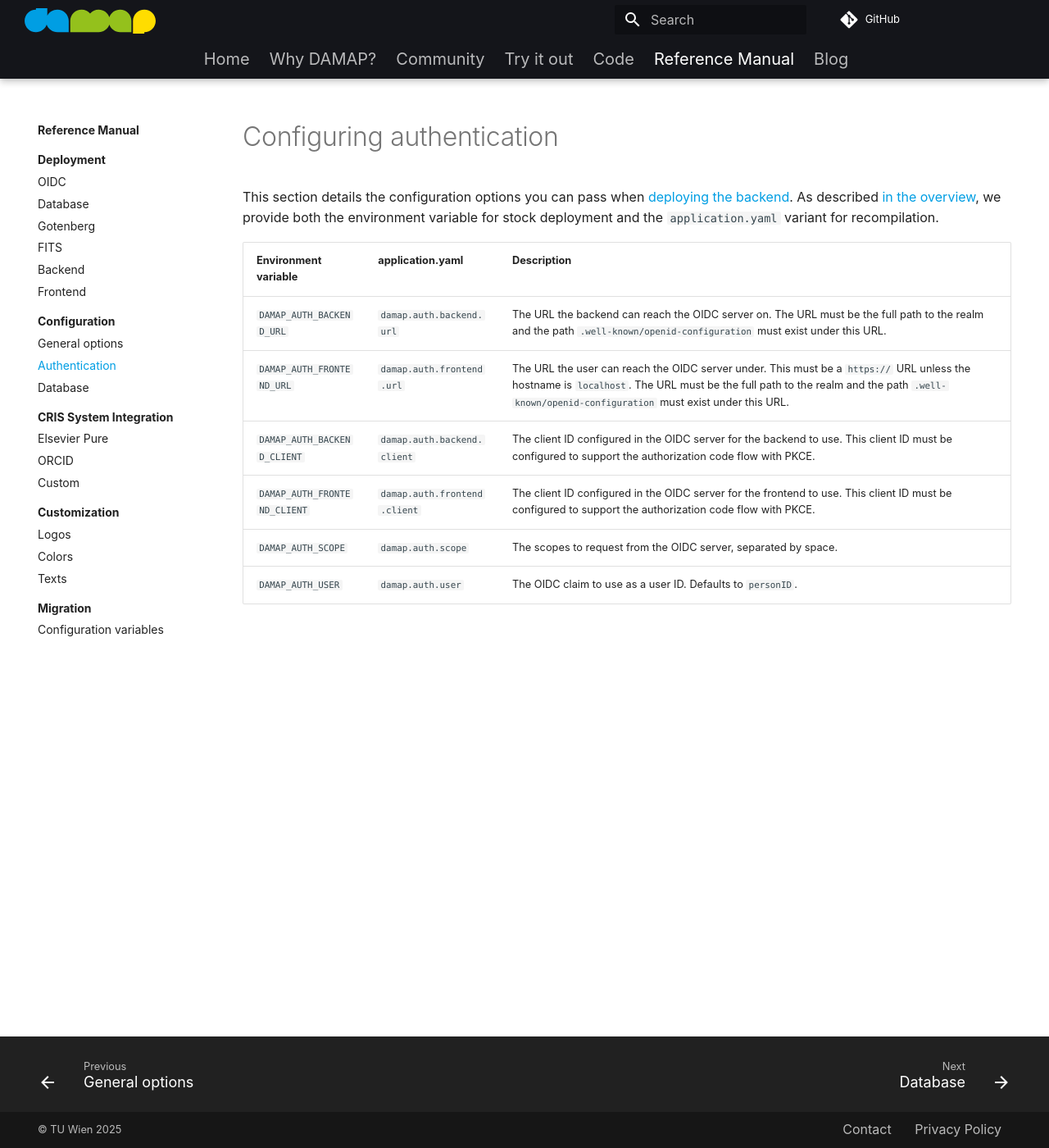
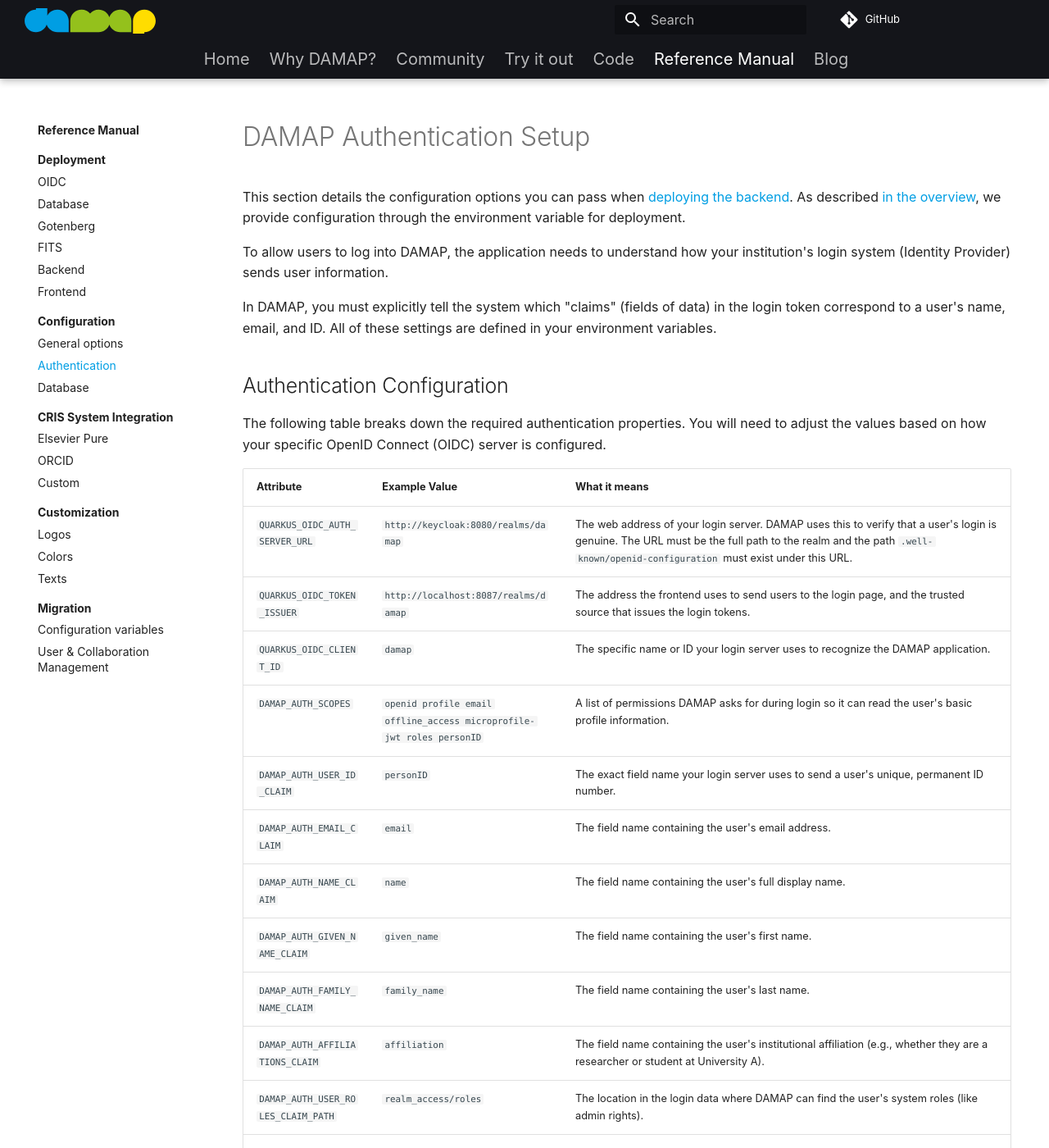
Before and after one commit to damap-org/damap-website, an MkDocs documentation site: the page built from docs/manual/configuration/authentication.md, in a window 1280 px wide and 1400 px high. Shown: the whole window at 82% size. Built offline with MkDocs 1.6.1 and Material for MkDocs 9.7.7, drawn with Linux system fonts in a browser that asks for light colours; plug-ins that fetch from the network failed and are left out; some of the changed text lies outside the part shown.

Commit message:
Update docs to reflect changes to auth system in version 5.0.0 and collaboration/user management

```diff
--- a/docs/manual/configuration/authentication.md
+++ b/docs/manual/configuration/authentication.md
@@ -1,18 +1,32 @@
 ---
 title: Configuring authentication
 hide:
-    - toc
+  - toc
 ---
 
-# Configuring authentication
+# DAMAP Authentication Setup
 
-This section details the configuration options you can pass when [deploying the backend](../deployment/backend.md). As described [in the overview](index.md), we provide both the environment variable for stock deployment and the `application.yaml` variant for recompilation.
+This section details the configuration options you can pass when [deploying the backend](../deployment/backend.md). As described [in the overview](index.md), we provide configuration through the environment variable for deployment.
 
-| Environment variable         | application.yaml             | Description                                                                                                                                                                                                                                |
-|------------------------------|------------------------------|--------------------------------------------------------------------------------------------------------------------------------------------------------------------------------------------------------------------------------------------|
-| `DAMAP_AUTH_BACKEND_URL`     | `damap.auth.backend.url`     | The URL the backend can reach the OIDC server on. The URL must be the full path to the realm and the path `.well-known/openid-configuration` must exist under this URL.                                                                    |
-| `DAMAP_AUTH_FRONTEND_URL`    | `damap.auth.frontend.url`    | The URL the user can reach the OIDC server under. This must be a `https://` URL unless the hostname is `localhost`.  The URL must be the full path to the realm and the path `.well-known/openid-configuration` must exist under this URL. |
-| `DAMAP_AUTH_BACKEND_CLIENT`  | `damap.auth.backend.client`  | The client ID configured in the OIDC server for the backend to use. This client ID must be configured to support the authorization code flow with PKCE.                                                                                    |
-| `DAMAP_AUTH_FRONTEND_CLIENT` | `damap.auth.frontend.client` | The client ID configured in the OIDC server for the frontend to use. This client ID must be configured to support the authorization code flow with PKCE.                                                                                   |
-| `DAMAP_AUTH_SCOPE`           | `damap.auth.scope`           | The scopes to request from the OIDC server, separated by space.                                                                                                                                                                            |
-| `DAMAP_AUTH_USER`            | `damap.auth.user`            | The OIDC claim to use as a user ID. Defaults to `personID`.                                                                                                                                                                                |
+To allow users to log into DAMAP, the application needs to understand how your institution's login system (Identity Provider) sends user information.
+
+In DAMAP, you must explicitly tell the system which "claims" (fields of data) in the login token correspond to a user's name, email, and ID. All of these settings are defined in your environment variables.
+
+## Authentication Configuration
+
+The following table breaks down the required authentication properties. You will need to adjust the values based on how your specific OpenID Connect (OIDC) server is configured.
+
+| Attribute                          | Example Value                                                         | What it means                                                                                                                                                                                                         |
+| :--------------------------------- | :-------------------------------------------------------------------- | :-------------------------------------------------------------------------------------------------------------------------------------------------------------------------------------------------------------------- |
+| `QUARKUS_OIDC_AUTH_SERVER_URL`     | `http://keycloak:8080/realms/damap`                                   | The web address of your login server. DAMAP uses this to verify that a user's login is genuine. The URL must be the full path to the realm and the path `.well-known/openid-configuration` must exist under this URL. |
+| `QUARKUS_OIDC_TOKEN_ISSUER`        | `http://localhost:8087/realms/damap`                                  | The address the frontend uses to send users to the login page, and the trusted source that issues the login tokens.                                                                                                   |
+| `QUARKUS_OIDC_CLIENT_ID`           | `damap`                                                               | The specific name or ID your login server uses to recognize the DAMAP application.                                                                                                                                    |
+| `DAMAP_AUTH_SCOPES`                | `openid profile email offline_access microprofile-jwt roles personID` | A list of permissions DAMAP asks for during login so it can read the user's basic profile information.                                                                                                                |
+| `DAMAP_AUTH_USER_ID_CLAIM`         | `personID`                                                            | The exact field name your login server uses to send a user's unique, permanent ID number.                                                                                                                             |
+| `DAMAP_AUTH_EMAIL_CLAIM`           | `email`                                                               | The field name containing the user's email address.                                                                                                                                                                   |
+| `DAMAP_AUTH_NAME_CLAIM`            | `name`                                                                | The field name containing the user's full display name.                                                                                                                                                               |
+| `DAMAP_AUTH_GIVEN_NAME_CLAIM`      | `given_name`                                                          | The field name containing the user's first name.                                                                                                                                                                      |
+| `DAMAP_AUTH_FAMILY_NAME_CLAIM`     | `family_name`                                                         | The field name containing the user's last name.                                                                                                                                                                       |
+| `DAMAP_AUTH_AFFILIATIONS_CLAIM`    | `affiliation`                                                         | The field name containing the user's institutional affiliation (e.g., whether they are a researcher or student at University A).                                                                                      |
+| `DAMAP_AUTH_USER_ROLES_CLAIM_PATH` | `realm_access/roles`                                                  | The location in the login data where DAMAP can find the user's system roles (like admin rights).                                                                                                                      |
+| `DAMAP_AUTH_ADMIN_ROLE_NAME`       | `Damap Admin`                                                         | The exact name of the role that gives a user full administrator privileges over the DAMAP instance.                                                                                                                   |
```
Also changed, not shown: docs/manual/migration/configuration-variables.md (+25 -8 lines), docs/manual/migration/user-management.md (added, +26 -0 lines).
